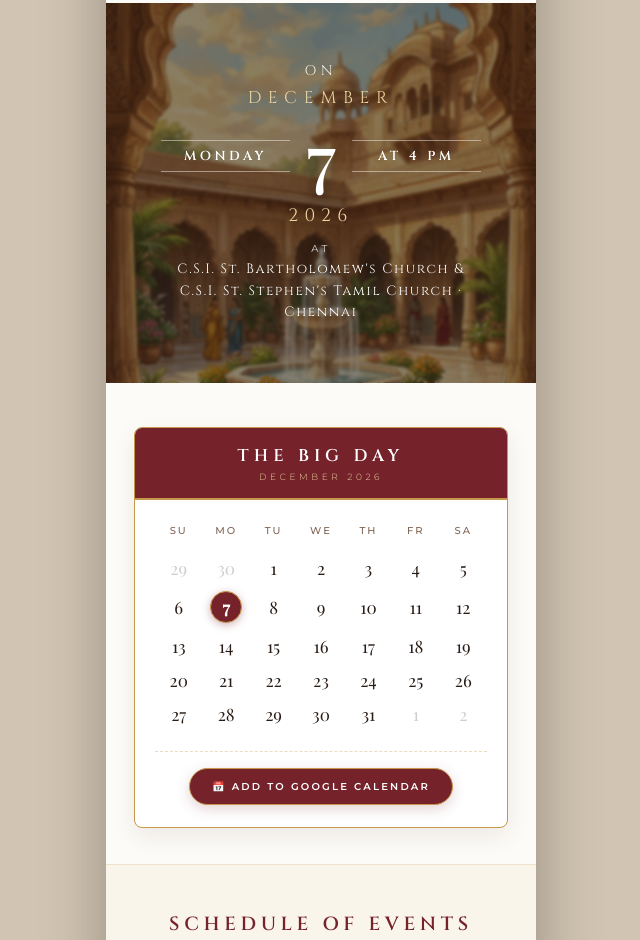
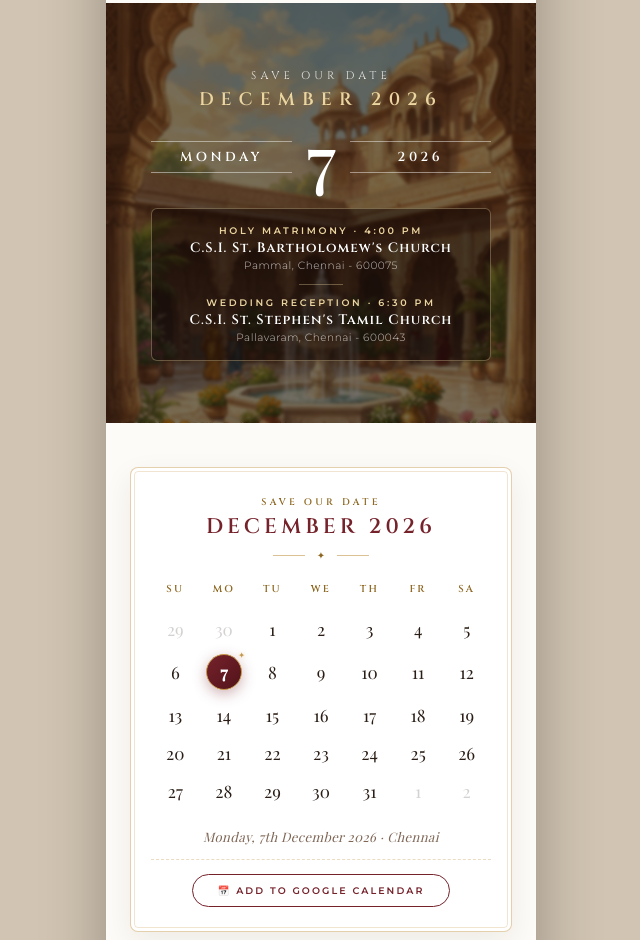
Before and after one commit to Laks-D/WI, a plain HTML site: page index.html in a window 1280 px wide. Shown: the part 1869-2809 px from the top of the page, without its empty margins (319-959 px from the left). Drawn offline with nearby package versions, Linux system fonts and the light colour scheme; a web font is replaced by a local one.

Commit message:
design: couture calendar, distinct dual timings in fountain banner, accurate reception description, and airy venue cards

```diff
--- a/index.html
+++ b/index.html
@@ -405,7 +405,7 @@ body {
    ═══════════════════════════════════════ */
 .fountain-date-banner {
   position: relative;
-  min-height: 380px;
+  min-height: 420px;
   display: flex;
   flex-direction: column;
   justify-content: center;
@@ -413,14 +413,14 @@ body {
   background: url('img/fountain.jpg') center center / cover no-repeat;
   color: var(--white);
   text-align: center;
-  padding: 38px 20px;
+  padding: 40px 20px 36px;
   margin: 20px 0;
 }
 .fountain-date-banner::before {
   content: '';
   position: absolute;
   inset: 0;
-  background: rgba(32, 16, 10, 0.52);
+  background: rgba(24, 11, 7, 0.58);
   backdrop-filter: blur(1.5px);
   pointer-events: none;
 }
@@ -429,19 +429,20 @@ body {
   position: relative;
   z-index: 2;
   width: 100%;
-  max-width: 320px;
+  max-width: 340px;
 }
 .f-on-text {
   font-family: 'Cinzel', serif;
-  font-size: 14px;
-  letter-spacing: 0.35em;
+  font-size: 11px;
+  letter-spacing: 0.38em;
   color: rgba(255, 255, 255, 0.85);
   text-transform: uppercase;
-  margin-bottom: 6px;
+  margin-bottom: 4px;
 }
 .f-month-text {
   font-family: 'Cinzel', serif;
-  font-size: 17px;
+  font-size: 18px;
+  font-weight: 600;
   letter-spacing: 0.4em;
   color: var(--gold-light);
   text-transform: uppercase;
@@ -451,10 +452,10 @@ body {
   display: flex;
   align-items: center;
   justify-content: center;
-  gap: 16px;
-  margin: 12px 0;
-}
-.f-day-name {
+  gap: 14px;
+  margin: 10px 0 16px;
+}
+.f-day-name, .f-year-name {
   flex: 1;
   font-family: 'Cinzel', serif;
   font-size: 13px;
@@ -474,84 +475,114 @@ body {
   color: var(--white);
   text-shadow: 0 4px 16px rgba(0,0,0,0.6);
 }
-.f-time-name {
-  flex: 1;
-  font-family: 'Cinzel', serif;
-  font-size: 13px;
+
+/* Two-Part Clear Event Schedule on Fountain Banner */
+.f-events-container {
+  background: rgba(18, 8, 5, 0.48);
+  border: 1px solid rgba(235, 213, 160, 0.35);
+  border-radius: 6px;
+  padding: 16px 14px;
+  margin-top: 6px;
+  display: flex;
+  flex-direction: column;
+  gap: 12px;
+}
+.f-event-block {
+  text-align: center;
+}
+.f-event-badge {
+  font-family: 'Montserrat', sans-serif;
+  font-size: 9.5px;
   font-weight: 600;
   letter-spacing: 0.28em;
-  color: var(--white);
-  text-transform: uppercase;
-  border-top: 1px solid rgba(255, 255, 255, 0.45);
-  border-bottom: 1px solid rgba(255, 255, 255, 0.45);
-  padding: 6px 0;
-}
-.f-year-text {
-  font-family: 'Cinzel', serif;
-  font-size: 18px;
-  letter-spacing: 0.35em;
   color: var(--gold-light);
-  margin-bottom: 14px;
-}
-.f-at-text {
-  font-family: 'Montserrat', sans-serif;
-  font-size: 10px;
-  letter-spacing: 0.35em;
-  color: rgba(255, 255, 255, 0.8);
-  text-transform: uppercase;
-  margin-bottom: 4px;
-}
-.f-venue-text {
+  text-transform: uppercase;
+  display: block;
+  margin-bottom: 3px;
+}
+.f-church-title {
   font-family: 'Cinzel', serif;
   font-size: 13.5px;
-  letter-spacing: 0.12em;
-  color: var(--white);
-  line-height: 1.6;
+  font-weight: 600;
+  letter-spacing: 0.08em;
+  color: #FFFFFF;
+}
+.f-church-sub {
+  font-family: 'Montserrat', sans-serif;
+  font-size: 10.5px;
+  font-weight: 300;
+  color: rgba(255, 255, 255, 0.75);
+  letter-spacing: 0.05em;
+  margin-top: 2px;
+}
+.f-event-divider {
+  width: 44px;
+  height: 1px;
+  background: rgba(235, 213, 160, 0.35);
+  margin: 0 auto;
 }
 
 /* ═══════════════════════════════════════
    5. "THE BIG DAY" + CALENDAR SECTION
+   (1000% Refined Couture Wedding Stationery)
    ═══════════════════════════════════════ */
 .calendar-section {
   position: relative;
   background: var(--ivory);
-  padding: 24px 28px 36px;
+  padding: 24px 24px 36px;
 }
 
 .cal-card-box {
   background: var(--white);
   border-radius: 8px;
-  border: 1.5px solid var(--gold);
-  box-shadow: 0 8px 24px rgba(42, 29, 21, 0.08);
-  overflow: hidden;
-}
-
-.cal-top-banner {
-  background: var(--maroon);
-  color: var(--white);
-  padding: 16px 20px;
+  border: 1px solid rgba(197, 152, 74, 0.45);
+  outline: 1px solid rgba(197, 152, 74, 0.25);
+  outline-offset: -5px;
+  box-shadow: 0 10px 30px rgba(42, 29, 21, 0.07);
+  padding: 28px 20px 24px;
   text-align: center;
-  border-bottom: 2px solid var(--gold);
-}
-.cal-title-main {
-  font-family: 'Cinzel', serif;
-  font-size: 17px;
-  font-weight: 600;
-  letter-spacing: 0.3em;
-  text-transform: uppercase;
-}
-.cal-title-sub {
-  font-family: 'Montserrat', sans-serif;
-  font-size: 9px;
-  font-weight: 300;
-  letter-spacing: 0.4em;
-  color: var(--gold-light);
-  margin-top: 4px;
-  text-transform: uppercase;
+}
+
+.cal-aesthetic-header {
+  margin-bottom: 20px;
+}
+.cal-eyebrow {
+  font-family: 'Cinzel', serif;
+  font-size: 9.5px;
+  font-weight: 600;
+  letter-spacing: 0.35em;
+  color: var(--gold-dark);
+  text-transform: uppercase;
+  margin-bottom: 4px;
+}
+.cal-month-title {
+  font-family: 'Cinzel', serif;
+  font-size: 21px;
+  font-weight: 600;
+  letter-spacing: 0.2em;
+  color: var(--maroon);
+  text-transform: uppercase;
+}
+.cal-ornament-row {
+  display: flex;
+  align-items: center;
+  justify-content: center;
+  gap: 12px;
+  margin-top: 8px;
+}
+.cal-ornament-line {
+  width: 32px;
+  height: 1px;
+  background: var(--gold);
+  opacity: 0.6;
+}
+.cal-ornament-star {
+  font-size: 10px;
+  color: var(--gold-dark);
 }
 
 .cal-inner-body {
-  padding: 24px 20px 22px;
+  padding: 0;
 }
 .cal-table {
   width: 100%;
@@ -559,11 +590,11 @@ body {
   text-align: center;
 }
 .cal-table th {
-  font-family: 'Montserrat', sans-serif;
+  font-family: 'Cinzel', serif;
   font-size: 10px;
-  font-weight: 500;
-  letter-spacing: 0.2em;
-  color: var(--text-muted);
+  font-weight: 600;
+  letter-spacing: 0.22em;
+  color: var(--gold-dark);
   padding-bottom: 14px;
   text-transform: uppercase;
 }
@@ -572,35 +603,56 @@ body {
   font-size: 17px;
   color: var(--text-main);
   padding: 6px 0;
-  height: 34px;
+  height: 38px;
   width: 14.28%;
   vertical-align: middle;
 }
 .cal-table td.dim {
-  color: rgba(42, 29, 21, 0.22);
+  color: rgba(42, 29, 21, 0.2);
 }
 .cal-table td.wedding-date-circle {
   position: relative;
-  color: var(--white);
-  font-weight: 600;
 }
 .wedding-day-dot {
-  width: 32px;
-  height: 32px;
+  position: relative;
+  width: 36px;
+  height: 36px;
   border-radius: 50%;
-  background: var(--maroon);
+  background: linear-gradient(135deg, var(--maroon), var(--maroon-dark));
   border: 1.5px solid var(--gold);
   color: var(--white);
   display: inline-flex;
   align-items: center;
   justify-content: center;
-  box-shadow: 0 2px 8px rgba(117, 34, 43, 0.35);
+  box-shadow: 0 4px 14px rgba(117, 34, 43, 0.35);
+}
+.dot-num {
+  font-family: 'Playfair Display', serif;
+  font-size: 17px;
+  font-weight: 600;
+}
+.dot-star {
+  position: absolute;
+  top: -6px;
+  right: -4px;
+  font-size: 8px;
+  color: var(--gold);
+  text-shadow: 0 0 4px rgba(235, 213, 160, 0.8);
+}
+
+.cal-note {
+  font-family: 'Playfair Display', serif;
+  font-style: italic;
+  font-size: 13px;
+  color: var(--text-muted);
+  margin-top: 18px;
+  letter-spacing: 0.03em;
 }
 
 .cal-action-row {
-  margin-top: 20px;
+  margin-top: 14px;
   text-align: center;
-  padding-top: 16px;
+  padding-top: 14px;
   border-top: 1px dashed rgba(197, 152, 74, 0.35);
 }
 .btn-cal-add {
@@ -608,23 +660,24 @@ body {
   align-items: center;
   justify-content: center;
   gap: 8px;
+  background: transparent;
+  color: var(--maroon);
+  border: 1.2px solid var(--maroon);
+  text-decoration: none;
+  padding: 10px 24px;
+  border-radius: 30px;
+  font-family: 'Montserrat', sans-serif;
+  font-size: 9.5px;
+  font-weight: 600;
+  letter-spacing: 0.22em;
+  text-transform: uppercase;
+  transition: all 0.25s ease;
+}
+.btn-cal-add:hover {
   background: var(--maroon);
   color: var(--white);
-  text-decoration: none;
-  padding: 11px 22px;
-  border-radius: 30px;
-  font-family: 'Montserrat', sans-serif;
-  font-size: 10px;
-  font-weight: 600;
-  letter-spacing: 0.22em;
-  text-transform: uppercase;
-  border: 1px solid var(--gold);
-  transition: all 0.25s ease;
-  box-shadow: 0 4px 14px rgba(117, 34, 43, 0.2);
-}
-.btn-cal-add:hover {
-  background: var(--maroon-dark);
   transform: translateY(-2px);
+  box-shadow: 0 4px 14px rgba(117, 34, 43, 0.22);
 }
 
 /* ═══════════════════════════════════════
@@ -835,22 +888,30 @@ body {
   border-radius: 5px;
   pointer-events: none;
 }
-.v-type-tag {
-  display: inline-block;
-  font-family: 'Montserrat', sans-serif;
-  font-size: 9px;
-  font-weight: 600;
-  letter-spacing: 0.3em;
-  color: var(--white);
-  background: var(--maroon);
-  padding: 4px 12px;
-  border-radius: 12px;
-  text-transform: uppercase;
-  margin-bottom: 10px;
+.v-header-badge {
+  display: flex;
+  align-items: center;
+  justify-content: center;
+  gap: 10px;
+  margin-bottom: 12px;
+}
+.v-badge-line {
+  width: 26px;
+  height: 1px;
+  background: var(--gold);
+  opacity: 0.65;
+}
+.v-badge-title {
+  font-family: 'Cinzel', serif;
+  font-size: 10.5px;
+  font-weight: 600;
+  letter-spacing: 0.26em;
+  color: var(--maroon);
+  text-transform: uppercase;
 }
 .v-church-name {
   font-family: 'Cinzel', serif;
-  font-size: 17px;
+  font-size: 17.5px;
   font-weight: 600;
   letter-spacing: 0.06em;
   color: var(--text-main);
@@ -858,44 +919,45 @@ body {
 }
 .v-locality {
   font-family: 'Montserrat', sans-serif;
-  font-size: 10px;
+  font-size: 10.5px;
   font-weight: 600;
   letter-spacing: 0.22em;
   color: var(--gold-dark);
   text-transform: uppercase;
-  margin: 4px 0 10px;
+  margin: 5px 0 10px;
 }
 .v-address {
   font-family: 'Montserrat', sans-serif;
-  font-size: 11px;
+  font-size: 11.5px;
   font-weight: 300;
-  line-height: 1.6;
+  line-height: 1.65;
   color: var(--text-muted);
   max-width: 290px;
-  margin: 0 auto 16px;
+  margin: 0 auto 18px;
 }
 .btn-open-maps {
   display: inline-flex;
   align-items: center;
   gap: 8px;
+  background: transparent;
+  color: var(--maroon);
+  border: 1.2px solid var(--maroon);
+  text-decoration: none;
+  padding: 10px 24px;
+  border-radius: 30px;
+  font-family: 'Montserrat', sans-serif;
+  font-size: 10px;
+  font-weight: 600;
+  letter-spacing: 0.2em;
+  text-transform: uppercase;
+  cursor: pointer;
+  transition: all 0.25s ease;
+}
+.btn-open-maps:hover {
   background: var(--maroon);
   color: var(--white);
-  text-decoration: none;
-  padding: 10px 22px;
-  border-radius: 30px;
-  font-family: 'Montserrat', sans-serif;
-  font-size: 10px;
-  font-weight: 600;
-  letter-spacing: 0.2em;
-  text-transform: uppercase;
-  border: 1px solid var(--gold);
-  cursor: pointer;
-  transition: all 0.25s ease;
-  box-shadow: 0 4px 14px rgba(117, 34, 43, 0.2);
-}
-.btn-open-maps:hover {
-  background: var(--maroon-dark);
   transform: translateY(-2px);
+  box-shadow: 0 4px 14px rgba(117, 34, 43, 0.22);
 }
 
 /* ═══════════════════════════════════════
@@ -1228,32 +1290,48 @@ body {
        ═══════════════════════════════════════ -->
   <section class="fountain-date-banner rv">
     <div class="fountain-date-content">
-      <div class="f-on-text">On</div>
-      <div class="f-month-text">December</div>
+      <div class="f-on-text">Save Our Date</div>
+      <div class="f-month-text">December 2026</div>
 
       <div class="f-date-row">
         <div class="f-day-name">Monday</div>
         <div class="f-date-number">7</div>
-        <div class="f-time-name">At 4 PM</div>
+        <div class="f-year-name">2026</div>
       </div>
 
-      <div class="f-year-text">2026</div>
-      <div class="f-at-text">At</div>
-      <div class="f-venue-text">
-        C.S.I. St. Bartholomew's Church &amp;<br>
-        C.S.I. St. Stephen's Tamil Church · Chennai
+      <!-- Distinct Two-Part Venue & Timing Schedule -->
+      <div class="f-events-container">
+        <div class="f-event-block">
+          <span class="f-event-badge">Holy Matrimony · 4:00 PM</span>
+          <div class="f-church-title">C.S.I. St. Bartholomew's Church</div>
+          <div class="f-church-sub">Pammal, Chennai - 600075</div>
+        </div>
+
+        <div class="f-event-divider"></div>
+
+        <div class="f-event-block">
+          <span class="f-event-badge">Wedding Reception · 6:30 PM</span>
+          <div class="f-church-title">C.S.I. St. Stephen's Tamil Church</div>
+          <div class="f-church-sub">Pallavaram, Chennai - 600043</div>
+        </div>
       </div>
     </div>
   </section>
 
   <!-- ═══════════════════════════════════════
        5. "THE BIG DAY" + CALENDAR SECTION
+       (Couture Wedding Stationery)
        ═══════════════════════════════════════ -->
   <section class="calendar-section">
     <div class="cal-card-box rv">
-      <div class="cal-top-banner">
-        <div class="cal-title-main">The Big Day</div>
-        <div class="cal-title-sub">December 2026</div>
+      <div class="cal-aesthetic-header">
+        <div class="cal-eyebrow">Save Our Date</div>
+        <h2 class="cal-month-title">December 2026</h2>
+        <div class="cal-ornament-row">
+          <span class="cal-ornament-line"></span>
+          <span class="cal-ornament-star">✦</span>
+          <span class="cal-ornament-line"></span>
+        </div>
       </div>
 
       <div class="cal-inner-body">
@@ -1281,7 +1359,12 @@ body {
             </tr>
             <tr>
               <td>6</td>
-              <td class="wedding-date-circle"><span class="wedding-day-dot">7</span></td>
+              <td class="wedding-date-circle">
+                <div class="wedding-day-dot">
+                  <span class="dot-num">7</span>
+                  <span class="dot-star">✦</span>
+                </div>
+              </td>
               <td>8</td>
               <td>9</td>
               <td>10</td>
@@ -1318,6 +1401,8 @@ body {
           </tbody>
         </table>
 
+        <div class="cal-note">Monday, 7th December 2026 · Chennai</div>
+
         <div class="cal-action-row">
           <a href="https://calendar.google.com/calendar/render?action=TEMPLATE&text=Stephen+%26+Varsha+Wedding&dates=20261207T103000Z/20261207T163000Z&details=Holy+Matrimony+at+C.S.I.+St.+Bartholomew's+Church,+Pammal+(4:00+PM)+followed+by+Wedding+Reception+at+C.S.I.+St.+Stephen's+Tamil+Church,+Pallavaram+(6:30+PM).&location=C.S.I.+St.+Bartholomew's+Church,+Pammal,+Chennai+-+600075" target="_blank" class="btn-cal-add">
             <span>📅 Add to Google Calendar</span>
@@ -1347,7 +1432,7 @@ body {
         <div class="t-event-time">6:30 PM · Monday Evening</div>
         <div class="t-event-title">Wedding Reception</div>
         <div class="t-event-venue">C.S.I. St. Stephen's Tamil Church · Pallavaram</div>
-        <div class="t-event-desc">Warm greetings, congratulations, musical celebration, photographs, and grand festive dinner banquet welcoming the newlyweds.</div>
+        <div class="t-event-desc">Felicitation, heartfelt greetings, photographs, and welcoming the newlyweds.</div>
       </div>
     </div>
   </section>
@@ -1392,7 +1477,11 @@ body {
 
     <!-- Church 1: Holy Matrimony -->
     <div class="venue-card rv d1">
-      <span class="v-type-tag">Holy Matrimony · 4:00 PM</span>
+      <div class="v-header-badge">
+        <span class="v-badge-line"></span>
+        <span class="v-badge-title">Holy Matrimony · 4:00 PM</span>
+        <span class="v-badge-line"></span>
+      </div>
       <h3 class="v-church-name">C.S.I. St. Bartholomew's Church</h3>
       <div class="v-locality">Pammal, Chennai - 600075</div>
       <p class="v-address">
@@ -1406,7 +1495,11 @@ body {
 
     <!-- Church 2: Wedding Reception -->
     <div class="venue-card rv d2">
-      <span class="v-type-tag">Wedding Reception · 6:30 PM</span>
+      <div class="v-header-badge">
+        <span class="v-badge-line"></span>
+        <span class="v-badge-title">Wedding Reception · 6:30 PM</span>
+        <span class="v-badge-line"></span>
+      </div>
       <h3 class="v-church-name">C.S.I. St. Stephen's Tamil Church</h3>
       <div class="v-locality">Pallavaram, Chennai - 600043</div>
       <p class="v-address">
```
